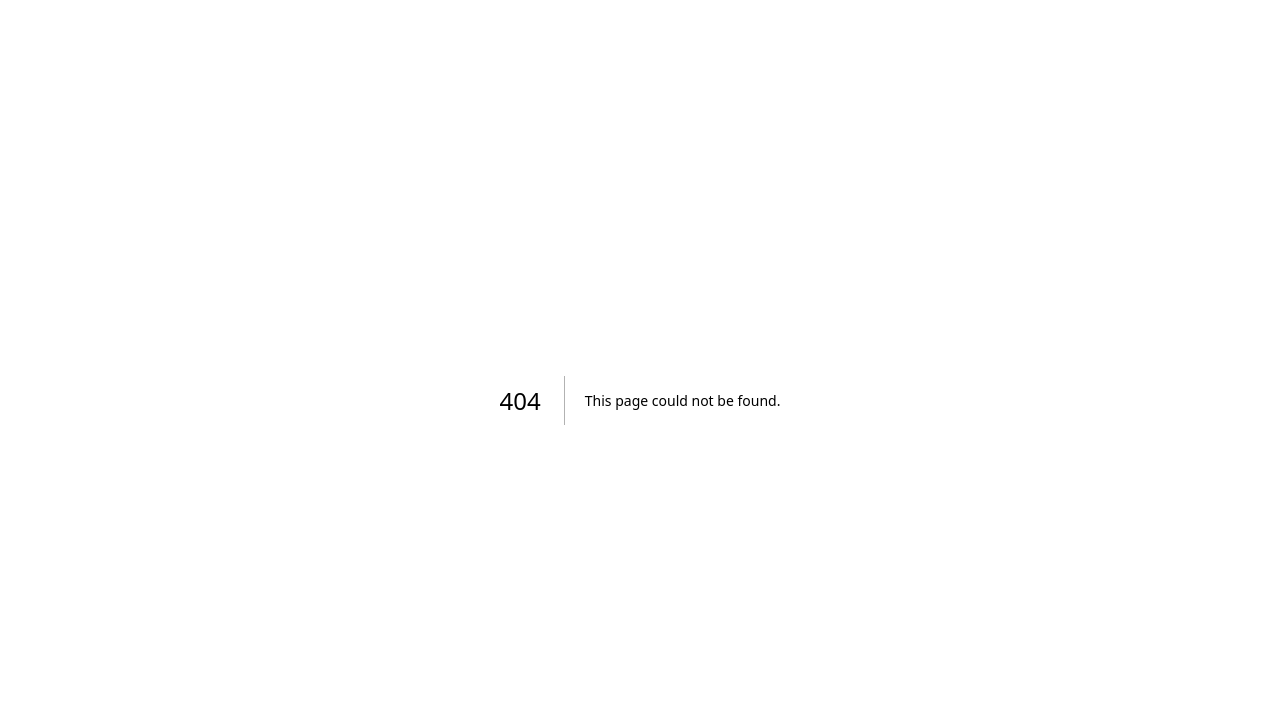
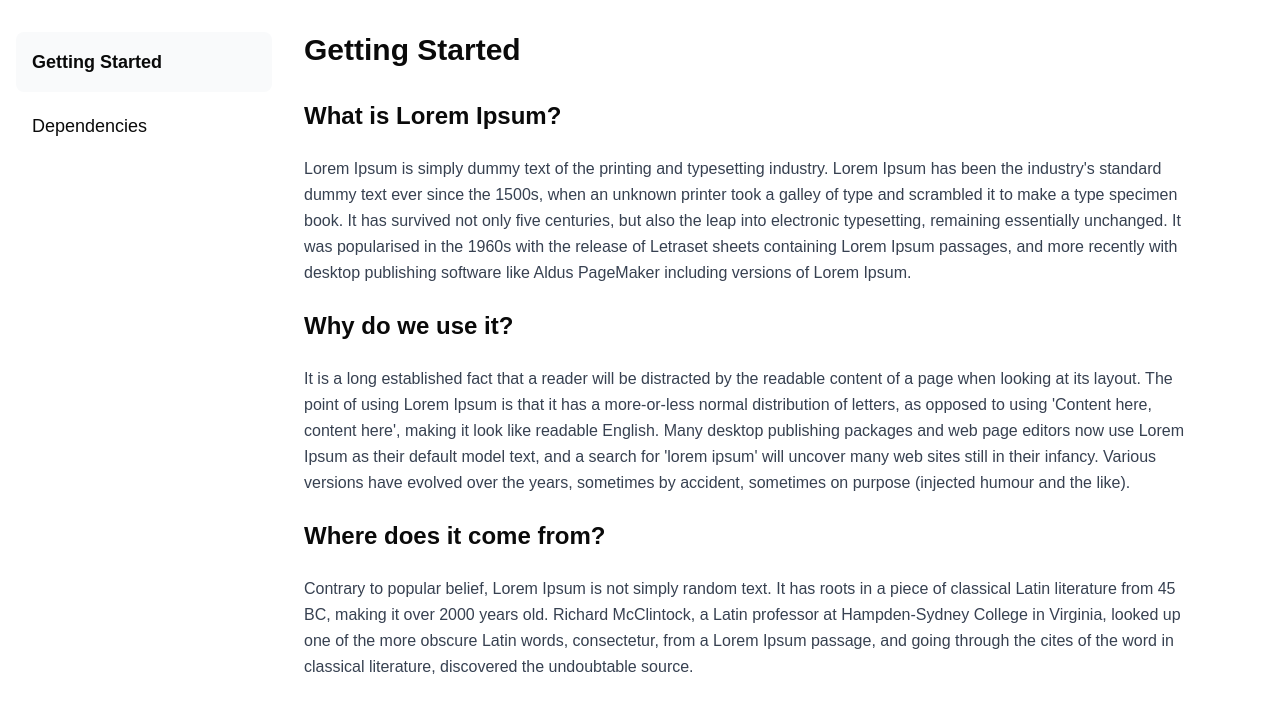
Before and after one commit to AbhishekNaik1112/GradeFlow, a Next.js app in the folder client/: page /docs in a window 1280 px wide. Before the commit this address had no page. Shown: the top 710 px of the page. Built offline with nearby package versions, Linux system fonts and the light colour scheme.

Commit message:
Docs front-end done

```diff
--- /dev/null
+++ b/client/app/(root)/docs/page.tsx
@@ -0,0 +1,61 @@
+"use client"
+
+export default function DocumentationPage() {
+
+  return (
+    <div className={`min-h-screen`}>
+
+
+      {/* Main Content */}
+      <div className="container mx-auto px-4 py-8 flex gap-8">
+        {/* Sidebar */}
+        <aside className="w-64 flex-shrink-0">
+          <nav className="space-y-1">
+            <div className="p-4 rounded-lg bg-gray-50">
+              <h2 className="text-lg font-semibold">Getting Started</h2>
+            </div>
+            <div className="p-4">
+              <h2 className="text-lg">Dependencies</h2>
+            </div>
+          </nav>
+        </aside>
+
+        {/* Main Content Area */}
+        <main className="flex-1 max-w-4xl">
+          <h1 className="text-3xl font-bold mb-8">Getting Started</h1>
+
+          <section className="space-y-6">
+            <h2 className="text-2xl font-semibold">What is Lorem Ipsum?</h2>
+            <p className="text-gray-700 dark:text-gray-300 leading-relaxed">
+              Lorem Ipsum is simply dummy text of the printing and typesetting industry. Lorem Ipsum has been the
+              industry&apos;s standard dummy text ever since the 1500s, when an unknown printer took a galley of type
+              and scrambled it to make a type specimen book. It has survived not only five centuries, but also the leap
+              into electronic typesetting, remaining essentially unchanged. It was popularised in the 1960s with the
+              release of Letraset sheets containing Lorem Ipsum passages, and more recently with desktop publishing
+              software like Aldus PageMaker including versions of Lorem Ipsum.
+            </p>
+
+            <h2 className="text-2xl font-semibold">Why do we use it?</h2>
+            <p className="text-gray-700 dark:text-gray-300 leading-relaxed">
+              It is a long established fact that a reader will be distracted by the readable content of a page when
+              looking at its layout. The point of using Lorem Ipsum is that it has a more-or-less normal distribution of
+              letters, as opposed to using &apos;Content here, content here&apos;, making it look like readable English.
+              Many desktop publishing packages and web page editors now use Lorem Ipsum as their default model text, and
+              a search for &apos;lorem ipsum&apos; will uncover many web sites still in their infancy. Various versions
+              have evolved over the years, sometimes by accident, sometimes on purpose (injected humour and the like).
+            </p>
+
+            <h2 className="text-2xl font-semibold">Where does it come from?</h2>
+            <p className="text-gray-700 dark:text-gray-300 leading-relaxed">
+              Contrary to popular belief, Lorem Ipsum is not simply random text. It has roots in a piece of classical
+              Latin literature from 45 BC, making it over 2000 years old. Richard McClintock, a Latin professor at
+              Hampden-Sydney College in Virginia, looked up one of the more obscure Latin words, consectetur, from a
+              Lorem Ipsum passage, and going through the cites of the word in classical literature, discovered the
+              undoubtable source.
+            </p>
+          </section>
+        </main>
+      </div>
+    </div>
+  )
+}
--- /dev/null
+++ b/client/app/(root)/docs/styles/globals.css
@@ -0,0 +1,67 @@
+@tailwind base;
+@tailwind components;
+@tailwind utilities;
+
+@layer base {
+  :root {
+    --background: 0 0% 100%;
+    --foreground: 240 10% 3.9%;
+
+    --card: 0 0% 100%;
+    --card-foreground: 240 10% 3.9%;
+
+    --popover: 0 0% 100%;
+    --popover-foreground: 240 10% 3.9%;
+
+    --primary: 240 5.9% 10%;
+    --primary-foreground: 0 0% 98%;
+
+    --secondary: 240 4.8% 95.9%;
+    --secondary-foreground: 240 5.9% 10%;
+
+    --muted: 240 4.8% 95.9%;
+    --muted-foreground: 240 3.8% 46.1%;
+
+    --accent: 240 4.8% 95.9%;
+    --accent-foreground: 240 5.9% 10%;
+
+    --destructive: 0 84.2% 60.2%;
+    --destructive-foreground: 0 0% 98%;
+
+    --border: 240 5.9% 90%;
+    --input: 240 5.9% 90%;
+    --ring: 240 10% 3.9%;
+
+    --radius: 0.5rem;
+  }
+
+  .dark {
+    --background: 240 10% 3.9%;
+    --foreground: 0 0% 98%;
+
+    --card: 240 10% 3.9%;
+    --card-foreground: 0 0% 98%;
+
+    --popover: 240 10% 3.9%;
+    --popover-foreground: 0 0% 98%;
+
+    --primary: 0 0% 98%;
+    --primary-foreground: 240 5.9% 10%;
+
+    --secondary: 240 3.7% 15.9%;
+    --secondary-foreground: 0 0% 98%;
+
+    --muted: 240 3.7% 15.9%;
+    --muted-foreground: 240 5% 64.9%;
+
+    --accent: 240 3.7% 15.9%;
+    --accent-foreground: 0 0% 98%;
+
+    --destructive: 0 62.8% 30.6%;
+    --destructive-foreground: 0 0% 98%;
+
+    --border: 240 3.7% 15.9%;
+    --input: 240 3.7% 15.9%;
+    --ring: 240 4.9% 83.9%;
+  }
+}
```
